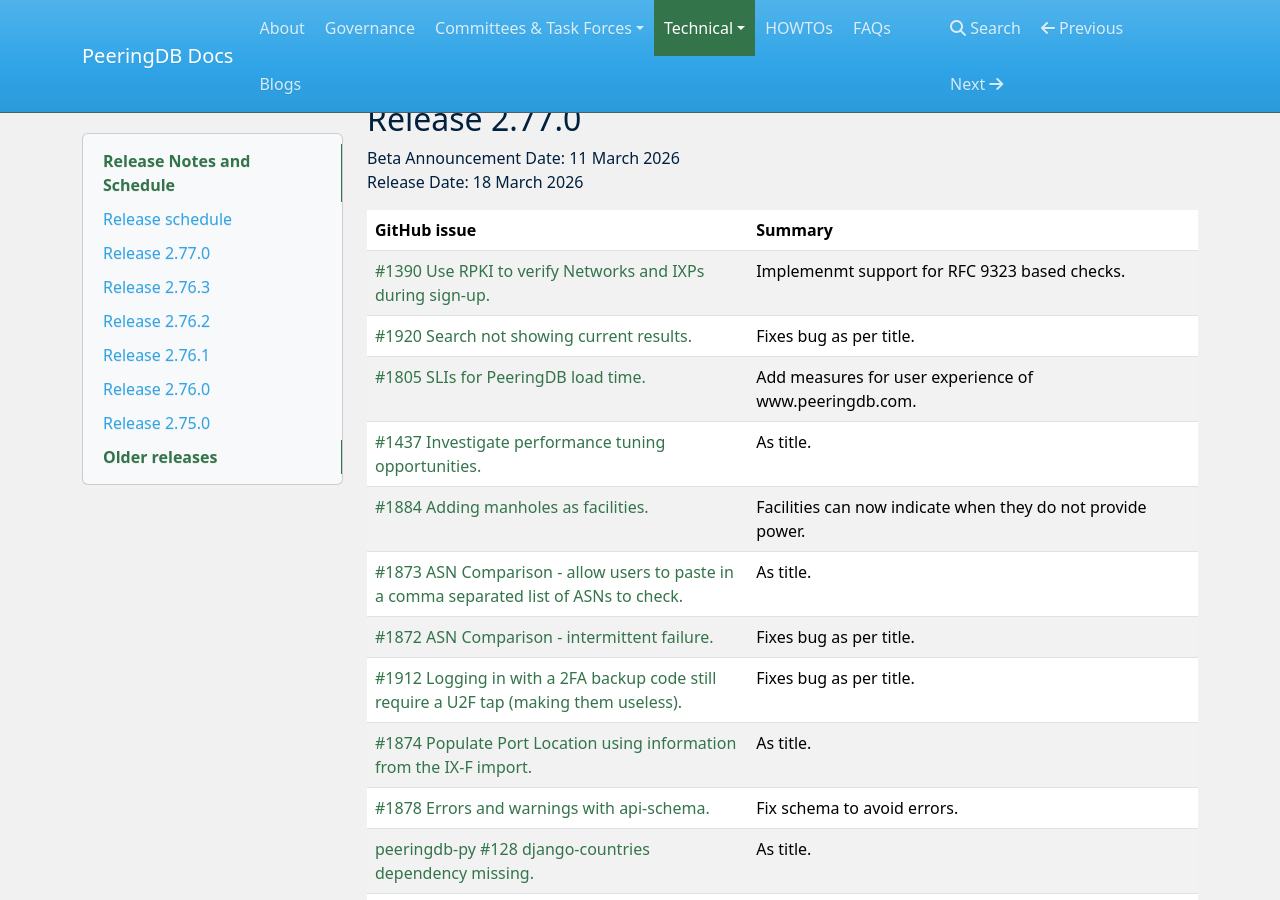
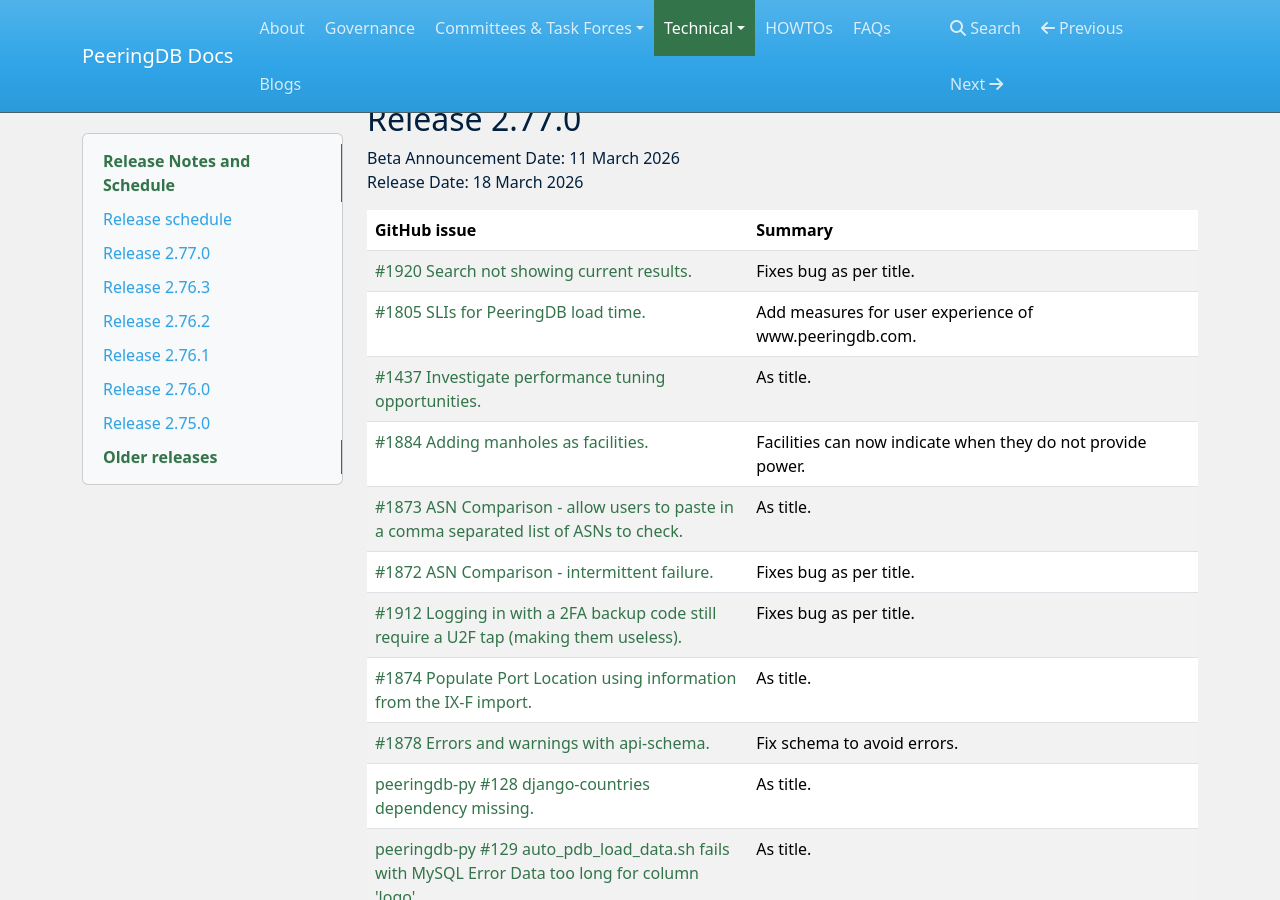
Before and after one commit to peeringdb/docs, an MkDocs documentation site: the page built from docs/release_notes/index.md, in a window 1280 px wide and 900 px high, scrolled down 655 px. Built offline with MkDocs 1.6.1, drawn with Linux system fonts in a browser that asks for light colours; nearby versions of some CDN libraries.

Commit message:
Update index.md
Remove #1390 from 2.77.0

```diff
--- a/docs/release_notes/index.md
+++ b/docs/release_notes/index.md
@@ -26,7 +26,6 @@
 
 | **GitHub issue** | **Summary** |
 | ----------------- | ----------- |
-| [#1390 Use RPKI to verify Networks and IXPs during sign-up.](https://github.com/peeringdb/peeringdb/issues/1390) | Implemenmt support for RFC 9323 based checks.|
 | [#1920 Search not showing current results.](https://github.com/peeringdb/peeringdb/issues/1920) | Fixes bug as per title.|
 | [#1805 SLIs for PeeringDB load time.](https://github.com/peeringdb/peeringdb/issues/1805) | Add measures for user experience of www.peeringdb.com.|
 | [#1437 Investigate performance tuning opportunities.](https://github.com/peeringdb/peeringdb/issues/1437) | As title.|
```
